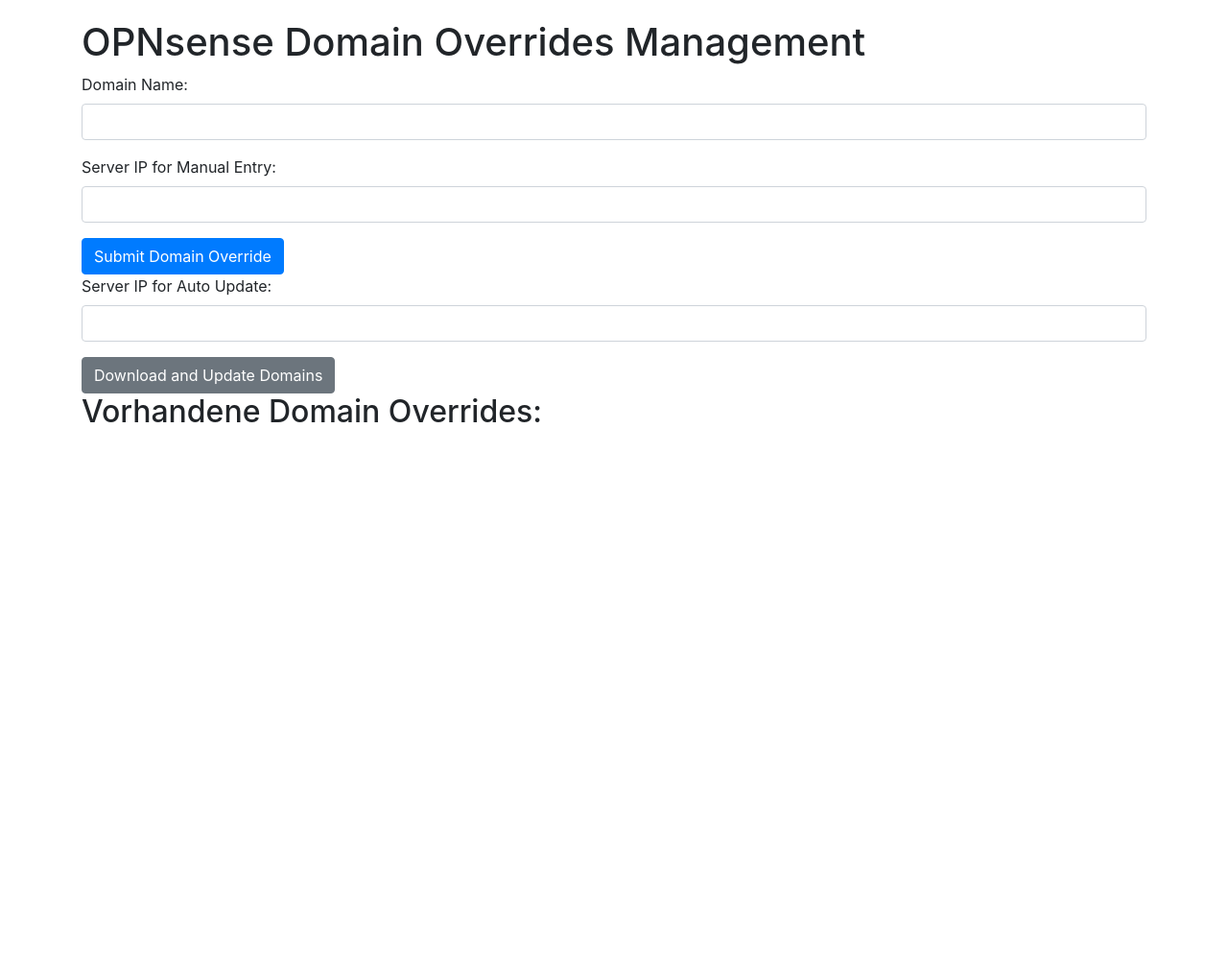
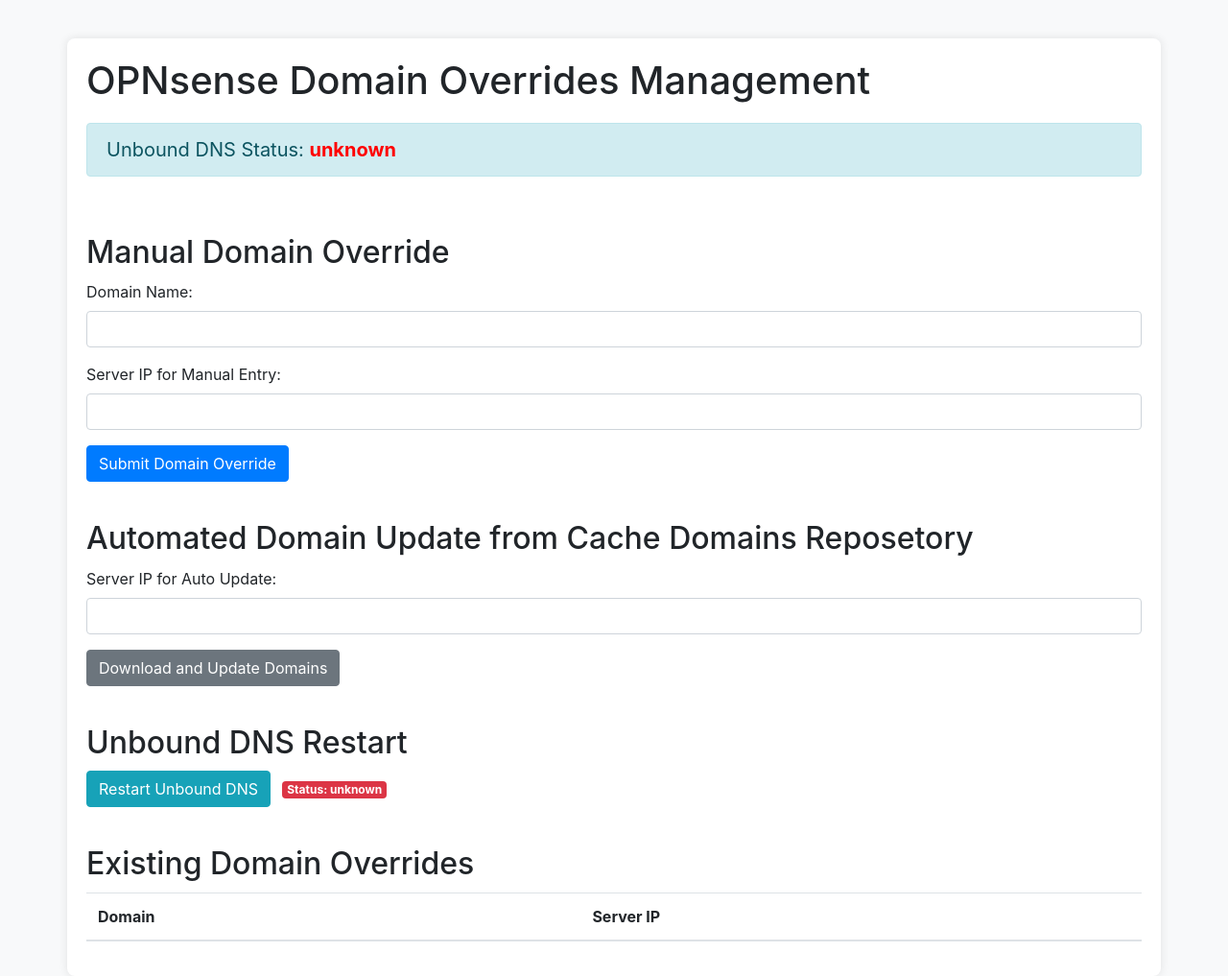
Before and after one commit to QuantumCorral/opnsense-domain-importer-unbound, a Flask app: page / in a window 1280 px wide. Shown: the whole page at 96% size. Before the commit the page ends 440 px from the top, so only its background shows below. Run offline with Flask 3, Linux system fonts and the light colour scheme; data that the repository does not hold is empty; some libraries are stand-ins or nearby versions.

Commit message:
Update 3 files
- /importer/templates/error.html
- /importer/templates/home.html
- /importer/app.py

```diff
--- a/importer/app.py
+++ b/importer/app.py
@@ -58,6 +58,10 @@
 
 @app.route('/', methods=['GET', 'POST'])
 def handle_request():
+    # Abrufen des aktuellen Status von Unbound DNS
+    unbound_status_info = unbound_status()
+    unbound_running = unbound_status_info.get('data', {}).get('status', 'unknown')
+
     if request.method == 'POST':
         action = request.form.get('action', '')
         current_overrides = get_current_overrides()
@@ -65,27 +69,27 @@
         if action == 'update_domains':
             server_ip = request.form.get('auto_ip', '')
             return update_domains(server_ip)
+        elif action == 'restart_unbound':
+            return restart_unbound()
         else:
             domain_name = request.form.get('domain_name', None)
             server_ip = request.form.get('manual_ip', None)
-            if domain_name and server_ip:  # Stelle sicher, dass beide Felder vorhanden sind
+            if domain_name and server_ip:
                 if domain_name in current_overrides:
                     if current_overrides[domain_name] == server_ip:
-                        message = f'Keine Änderung notwendig: {domain_name} hat bereits die IP {server_ip}.'
+                        message = f'No change necessary: {domain_name} already has the IP {server_ip}.'
                         return render_template('success.html', message=message)
                     else:
-                        # Update vorhandene Domain-Override
                         success, result = update_dns_override(domain_name, server_ip)
-                        message = f'DNS Override aktualisiert: {domain_name} auf IP {server_ip}' if success else f'Fehler: {result}'
+                        message = f'DNS override updated: {domain_name} to IP {server_ip}' if success else f'Error: {result}'
                 else:
-                    # Füge eine neue Domain-Override hinzu
                     success, result = add_dns_override(domain_name, server_ip)
-                    message = f'DNS Override hinzugefügt: {domain_name} mit IP {server_ip}' if success else f'Fehler: {result}'
+                    message = f'DNS override added: {domain_name} with IP {server_ip}' if success else f'Error: {result}'
                 return render_template('success.html', message=message)
 
     # Dieser Fall tritt auf, wenn kein POST-Request gesendet wird oder die erforderlichen Felder fehlen
     current_overrides = get_current_overrides()
-    return render_template('home.html', overrides=current_overrides)
+    return render_template('home.html', overrides=current_overrides, unbound_running=unbound_running)
 
 
 
@@ -134,5 +138,43 @@
         return response.status_code == 200, response.json()
     return False, "UUID not found for domain"
 
+
+@app.route('/restart-unbound', methods=['POST'])
+def restart_unbound():
+    restart_url = f'https://{OPNSENSE_IP}/api/unbound/service/restart'
+    auth = HTTPBasicAuth(OPNSENSE_API_KEY, OPNSENSE_API_SECRET)
+    headers = {'Content-Type': 'application/json'}
+
+    # Senden von leeren JSON-Daten
+    data = json.dumps({})
+
+    try:
+        response = requests.post(restart_url, auth=auth, headers=headers, data=data, verify=False)
+        if response.status_code == 200:
+            return render_template('success.html', message='Unbound DNS successfully restarted')
+        else:
+            return render_template('error.html', message=f'Failed to restart Unbound DNS: {response.text}')
+    except Exception as e:
+        return render_template('error.html', message=str(e))
+
+
+@app.route('/unbound-status', methods=['GET'])
+def unbound_status():
+    status_url = f'https://{OPNSENSE_IP}/api/unbound/service/status'
+    auth = HTTPBasicAuth(OPNSENSE_API_KEY, OPNSENSE_API_SECRET)
+
+    try:
+        response = requests.get(status_url, auth=auth, verify=False)  # Stellen Sie sicher, dass SSL-Zertifikate überprüft werden
+        if response.status_code == 200:
+            status_data = response.json()
+            return {'status': 'success', 'message': 'Unbound DNS status retrieved successfully', 'data': status_data}
+        else:
+            return {'status': 'error', 'message': f'Failed to retrieve Unbound DNS status: {response.text}'}
+    except Exception as e:
+        return {'status': 'error', 'message': str(e)}
+
+
+
+
 if __name__ == '__main__':
     app.run(debug=True, host='0.0.0.0')
--- a/importer/templates/home.html
+++ b/importer/templates/home.html
@@ -6,21 +6,32 @@
     <title>OPNsense Domain Overrides Management</title>
     <link rel="stylesheet" href="https://stackpath.bootstrapcdn.com/bootstrap/4.5.2/css/bootstrap.min.css">
     <style>
-        body { margin-top: 20px; }
+        body { padding-top: 40px; background-color: #f8f9fa; }
+        .container { background-color: white; padding: 20px; border-radius: 8px; box-shadow: 0 0 10px rgba(0,0,0,0.1); }
         ul { padding-left: 0; }
         li { list-style: none; padding: 10px; border-bottom: 1px solid #ccc; }
-        #loading { display: none; position: fixed; top: 50%; left: 50%; transform: translate(-50%, -50%); }
+        .header, .section-header { margin-bottom: 10px; }
+        .section-header { padding-top: 40px; }
+        .status-alert { margin-top: 20px; margin-bottom: 20px; font-size: 1.25em; }
+        .status-running { color: green; }
+        .status-stopped { color: red; }
+        .form-spacing { margin-top: 10px; }
+        table { width: 100%; }
+        th, td { padding: 8px; text-align: left; border-bottom: 1px solid #ccc; }
     </style>
 </head>
 <body>
     <div class="container">
-        <h1>OPNsense Domain Overrides Management</h1>
-        <div id="loading">
-            <div class="spinner-border text-primary" role="status">
-                <span class="sr-only">Lädt...</span>
-            </div>
+        <div class="header">
+            <h1>OPNsense Domain Overrides Management</h1>
         </div>
-        <form method="post" onsubmit="showLoading()">
+        <div class="status-alert alert alert-info" role="alert">
+            Unbound DNS Status: <strong class="{{ 'status-running' if unbound_running == 'running' else 'status-stopped' }}">{{ unbound_running }}</strong>
+        </div>
+        <div class="section-header">
+            <h2>Manual Domain Override</h2>
+        </div>
+        <form method="post">
             <div class="form-group">
                 <label for="domain_name">Domain Name:</label>
                 <input type="text" class="form-control" name="domain_name" id="domain_name" required>
@@ -31,27 +42,45 @@
             </div>
             <button type="submit" class="btn btn-primary">Submit Domain Override</button>
         </form>
-        <form method="post" onsubmit="showLoading()">
+        <div class="section-header">
+            <h2>Automated Domain Update from Cache Domains Reposetory </h2>
+        </div>
+        <form method="post" class="form-spacing">
             <div class="form-group">
                 <label for="auto_ip">Server IP for Auto Update:</label>
                 <input type="text" class="form-control" name="auto_ip" id="auto_ip" required>
             </div>
             <button type="submit" class="btn btn-secondary" name="action" value="update_domains">Download and Update Domains</button>
         </form>
-        <h2>Vorhandene Domain Overrides:</h2>
-        <ul>
-        {% for domain, server in overrides.items() %}
-            <li>{{ domain }}: {{ server }}</li>
-        {% endfor %}
-        </ul>
+        <div class="section-header">
+            <h2>Unbound DNS Restart</h2>
+        </div>
+        <form method="post" class="form-spacing">
+            <button type="submit" class="btn btn-info" name="action" value="restart_unbound">Restart Unbound DNS</button>
+            <span class="ml-2 badge {{ 'badge-success' if unbound_running == 'running' else 'badge-danger' }}">Status: {{ unbound_running }}</span>
+        </form>
+        <div class="section-header">
+            <h2>Existing Domain Overrides</h2>
+        </div>
+        <table class="table">
+            <thead>
+                <tr>
+                    <th>Domain</th>
+                    <th>Server IP</th>
+                </tr>
+            </thead>
+            <tbody>
+                {% for domain, server in overrides.items() %}
+                <tr>
+                    <td>{{ domain }}</td>
+                    <td>{{ server }}</td>
+                </tr>
+                {% endfor %}
+            </tbody>
+        </table>
     </div>
     <script src="https://code.jquery.com/jquery-3.5.1.slim.min.js"></script>
     <script src="https://cdn.jsdelivr.net/npm/@popperjs/core@2.5.3/dist/umd/popper.min.js"></script>
     <script src="https://stackpath.bootstrapcdn.com/bootstrap/4.5.2/js/bootstrap.min.js"></script>
-    <script>
-        function showLoading() {
-            $('#loading').show();
-        }
-    </script>
 </body>
 </html>
```
Also changed, not shown: importer/templates/error.html (added, +31 -0 lines).
